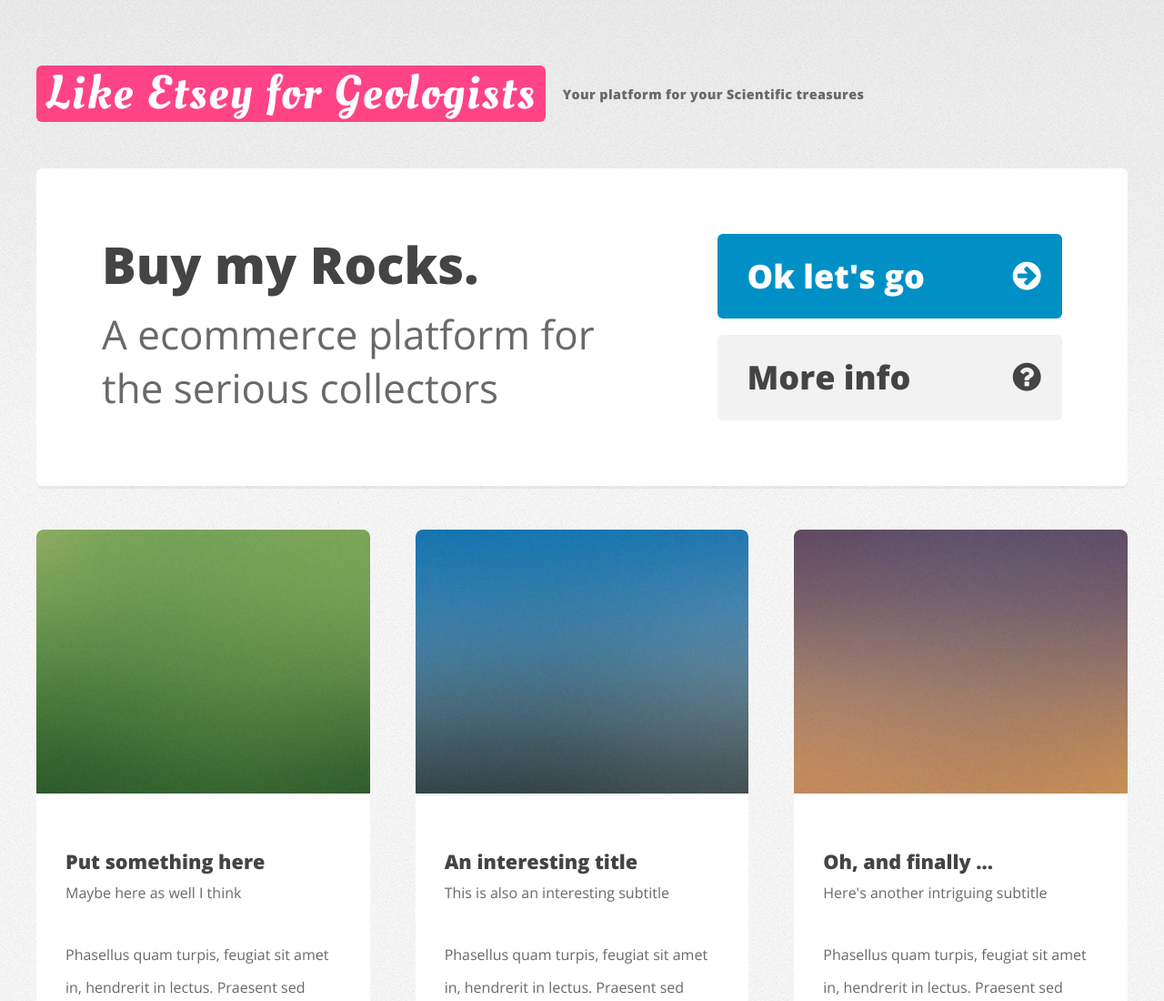
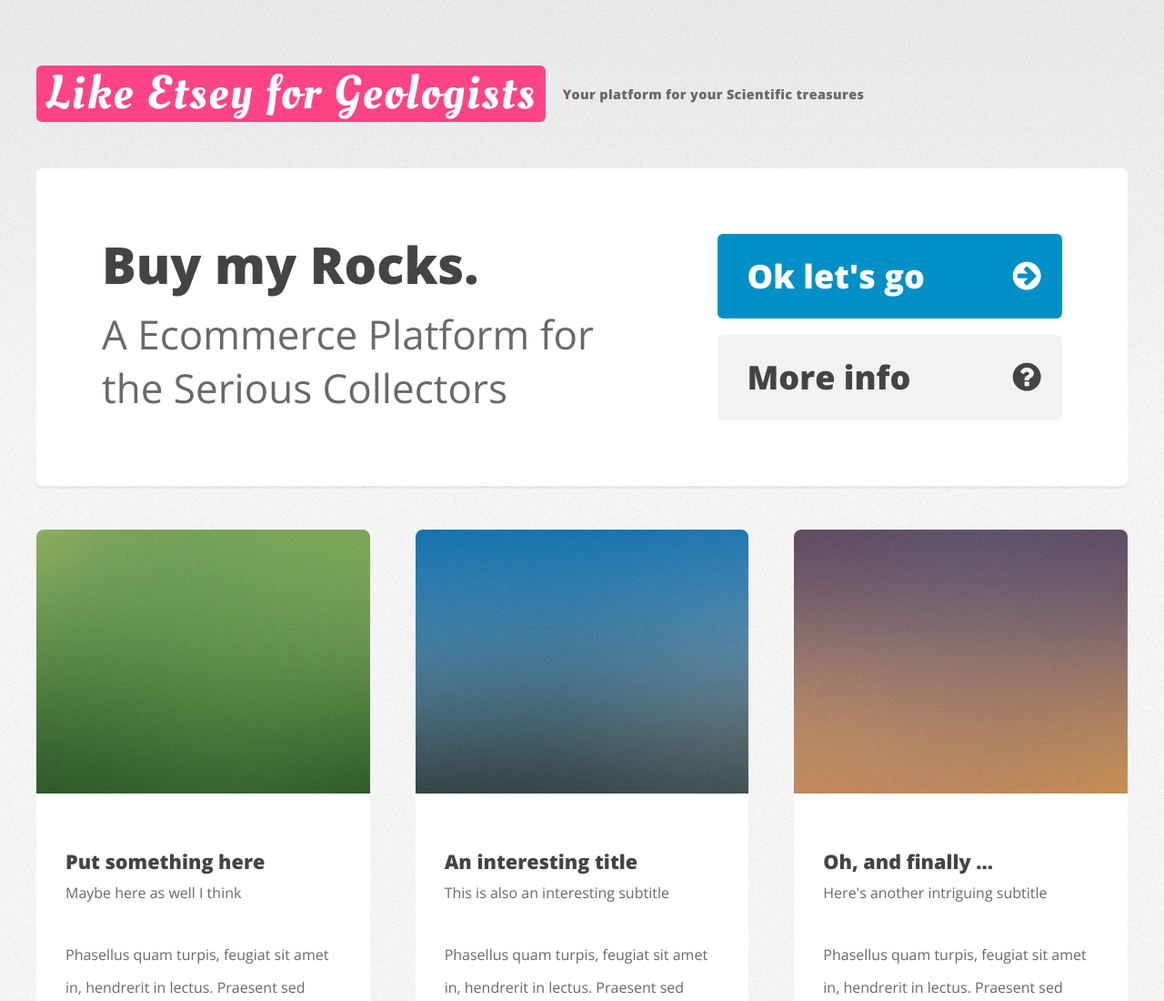
Before and after one commit to 0111001101111010/buymyrocks, a plain HTML site: page index.html in a window 1280 px wide. Shown: the top 1100 px of the page at 91% size. Drawn offline with nearby package versions, Linux system fonts and the light colour scheme.

Commit message:
fixed capitalization

```diff
--- a/index.html
+++ b/index.html
@@ -44,7 +44,7 @@
 					<div class="row">
 						<div class="7u">
 							<h2>Buy my Rocks.</h2>
-							<p>A ecommerce platform for the serious collectors</p>
+							<p>A Ecommerce Platform for the Serious Collectors</p>
 						</div>
 						<div class="5u">
 							<ul>
```
